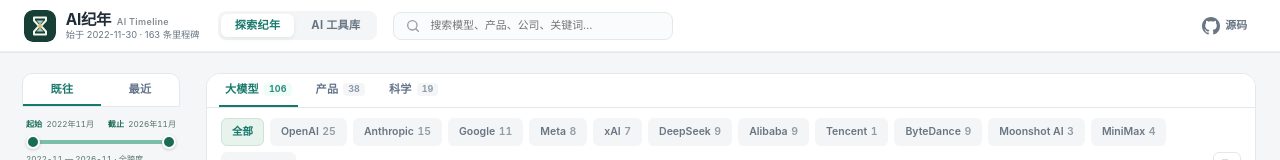
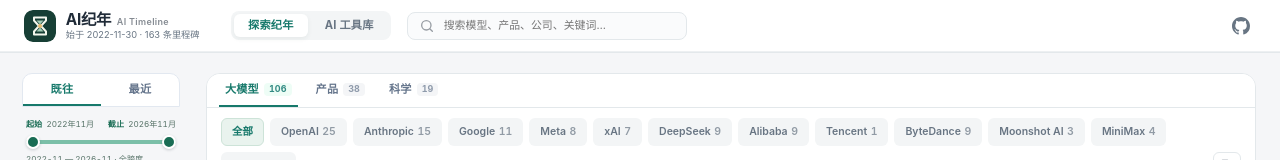
Before and after one commit to shalom-lab/ai-timeline, a React (Vite) app: page / in a window 1280 px wide. Shown: the top 160 px of the page. Built offline with nearby package versions, Linux system fonts and the light colour scheme.

Commit message:
fix(ui): ease header brand–nav gap, GitHub icon-only (v0.16.3)
Give nav+search modest left margin and a stable brand max-width so
subtitle truncation no longer jitters into the cluster; drop the 源码
label and keep only the GitHub logo on the far right.

```diff
--- a/package.json
+++ b/package.json
@@ -1,7 +1,7 @@
 {
   "name": "ai-timeline",
   "private": true,
-  "version": "0.16.2",
+  "version": "0.16.3",
   "type": "module",
   "description": "AI纪年 (AI Timeline) — landmark events since ChatGPT public launch (2022-11-30). Data-first.",
   "scripts": {
--- a/src/components/Header.tsx
+++ b/src/components/Header.tsx
@@ -110,7 +110,8 @@ export default function Header({
           href="https://github.com/shalom-lab/ai-timeline"
           target="_blank"
           rel="noopener noreferrer"
-          title="GitHub 源码"
+          title="GitHub"
+          aria-label="GitHub 源码"
         >
           <svg
             className="app-header__github-icon"
@@ -122,7 +123,6 @@ export default function Header({
           >
             <path d="M8 0C3.58 0 0 3.58 0 8c0 3.54 2.29 6.53 5.47 7.59.4.07.55-.17.55-.38 0-.19-.01-.82-.01-1.49-2.01.37-2.53-.49-2.69-.94-.09-.23-.48-.94-.82-1.13-.28-.15-.68-.52-.01-.53.63-.01 1.08.58 1.23.82.72 1.21 1.87.87 2.33.66.07-.52.28-.87.51-1.07-1.78-.2-3.64-.89-3.64-3.95 0-.87.31-1.59.82-2.15-.08-.2-.36-1.02.08-2.12 0 0 .67-.21 2.2.82.64-.18 1.32-.27 2-.27s1.36.09 2 .27c1.53-1.04 2.2-.82 2.2-.82.44 1.1.16 1.92.08 2.12.51.56.82 1.27.82 2.15 0 3.07-1.87 3.75-3.65 3.95.29.25.54.73.54 1.48 0 1.07-.01 1.93-.01 2.2 0 .21.15.46.55.38A8.01 8.01 0 0 0 16 8c0-4.42-3.58-8-8-8z" />
           </svg>
-          <span className="app-header__github-label">源码</span>
         </a>
       </div>
     </header>
--- a/src/index.css
+++ b/src/index.css
@@ -103,9 +103,10 @@ a {
   display: flex;
   align-items: center;
   gap: 0.7rem;
-  flex: 0 1 auto;
+  flex: 0 0 auto;
   min-width: 0;
-  /* Content-sized; nav sits next to brand. */
+  max-width: 15.5rem;
+  /* Stable width so subtitle page-switch doesn't jitter into nav. */
 }
 
 .app-header__logo-img {
@@ -156,8 +157,8 @@ a {
   align-items: stretch;
   gap: 0.35rem;
   flex-shrink: 0;
-  /* Sit next to brand; GitHub link owns the far-right spacer. */
-  margin-left: 0.15rem;
+  /* Modest gap from brand — breathing room, not far-right. */
+  margin-left: 1.1rem;
 }
 
 .app-header__nav-btn {
@@ -229,15 +230,12 @@ a {
 .app-header__github {
   display: inline-flex;
   align-items: center;
-  gap: 0.35rem;
+  justify-content: center;
   margin-left: auto;
   flex-shrink: 0;
   color: var(--muted);
   text-decoration: none;
-  font-size: 0.78rem;
-  font-weight: 600;
-  letter-spacing: 0.01em;
-  padding: 0.28rem 0.55rem;
+  padding: 0.35rem;
   border-radius: 8px;
   border: 1px solid transparent;
   transition: color 0.15s ease, background 0.15s ease, border-color 0.15s ease;
@@ -254,9 +252,6 @@ a {
   flex-shrink: 0;
 }
 
-.app-header__github-label {
-  white-space: nowrap;
-}
 
 /* Theme toggle removed until real light/dark exists. */
 
```
